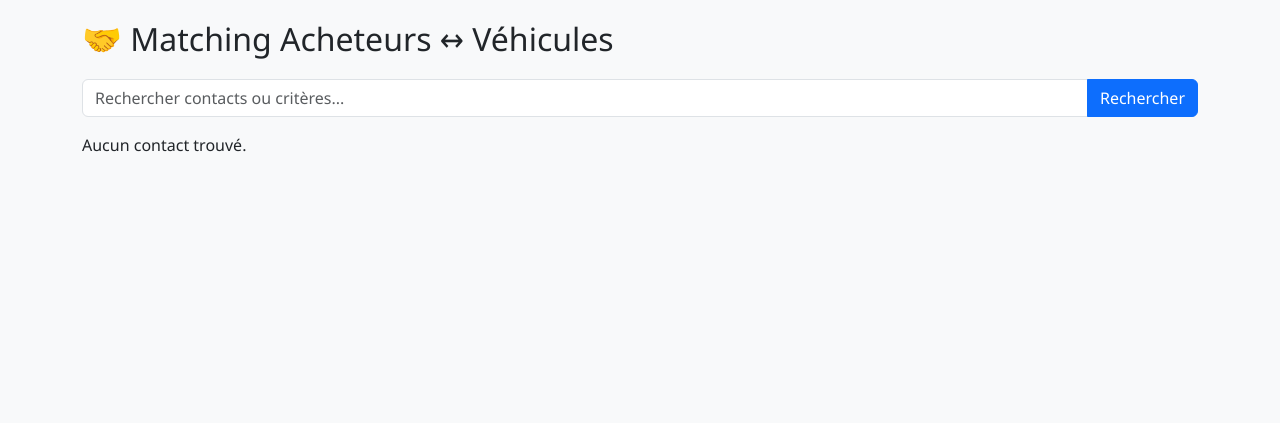
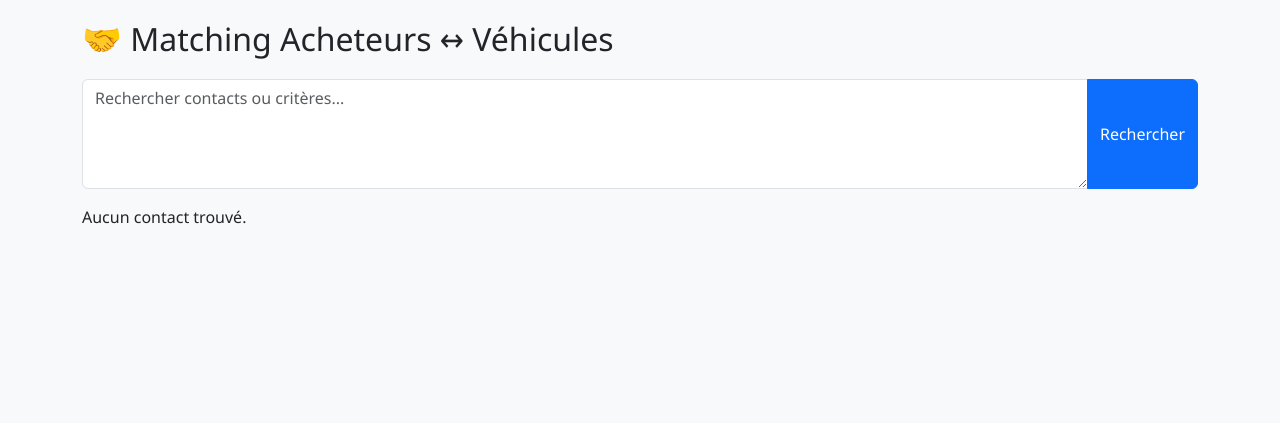
Before and after one commit to Jeffribouchon/pcb-carmanagerpro-docker, a Flask app: page /matching in a window 1280 px wide. Shown: the part 58-481 px from the top of the page. Run offline with Flask 3, Linux system fonts and the light colour scheme; parts of the project's set-up code (start-up, migrations or seed data) failed here and were passed over.

Commit message:
Update matching.html

```diff
--- a/templates/matching.html
+++ b/templates/matching.html
@@ -5,7 +5,7 @@
 <!-- 🔹 Formulaire de recherche -->
 <form method="POST" class="mb-3">
     <div class="input-group">
-        <input type="text" name="query" class="form-control" placeholder="Rechercher contacts ou critères..." value="{{ query or '' }}">
+        <textarea name="query" class="form-control" placeholder="Rechercher contacts ou critères..." rows="4"></textarea>
         <button class="btn btn-primary" type="submit">Rechercher</button>
     </div>
 </form>
```
